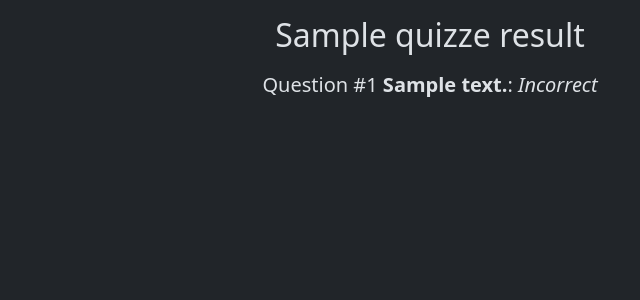
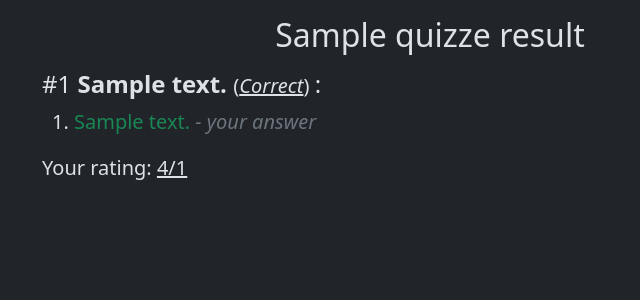
Before and after one commit to vitaliypopel/django-quiz, a Django app: template django_quiz/quiz/templates/quiz/result.html in a window 1280 px wide. Shown: the part 56-356 px from the top of the page, without its empty margins (210-850 px from the left). Run offline with Django 5.2, Linux system fonts and the light colour scheme; tables that the repository leaves empty hold one stand-in row (values such as "Sample post"); the template is opened without the code that fills it: values that come from a table or form of the project are taken from there, most other values are stand-ins (such as "Sample title", 1, 10 or a date in 2020).

Commit message:
result view and template improved

```diff
--- a/django_quiz/quiz/templates/quiz/result.html
+++ b/django_quiz/quiz/templates/quiz/result.html
@@ -7,15 +7,25 @@
 {% block context %}
     <h2 class="text-center mt-3 mb-3">{{ quiz }} result</h2>
     {% for user_answer in user_answers %}
-        <p class="text-center fs-5">
-            Question #{{ user_answer.question.number }} <b>{{ user_answer.question.text }}</b>:
-            <i>
-                {% if user_answer.is_correct %}
-                    Correct
-                {% else %}
-                    Incorrect
-                {% endif %}
-            </i>
-        </p>
+        <h4>
+            #{{ user_answer.question.number }}
+            <b>{{ user_answer.question.text }}</b>
+            <span class="fs-5">
+                (<i><u>{% if user_answer.is_correct %}Correct{% else %}Incorrect{% endif %}</u></i>)
+            </span>:
+        </h4>
+        <ol>
+            {% for choice in user_answer.question.choice_set.all %}
+                <li class="fs-5">
+                    <span class="text-{% if choice.is_correct %}success{% else %}danger{% endif %}">
+                        {{ choice }}
+                    </span>
+                    {% if choice.pk == user_answer.choice.pk %}
+                        <i class="text-secondary">- your answer</i>
+                    {% endif %}
+                </li>
+            {% endfor %}
+        </ol>
     {% endfor %}
+    <p class="fs-5">Your rating: <u>{{ rating }}/{{ user_answers|length }}</u></p>
 {% endblock %}
```
Also changed, not shown: django_quiz/quiz/views.py (+4 -3 lines).
